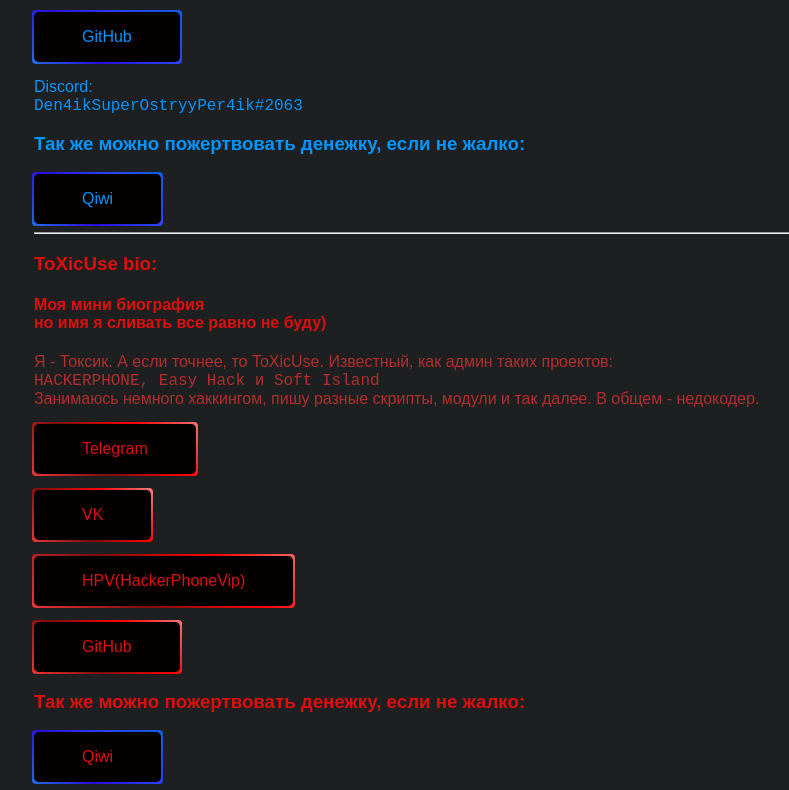
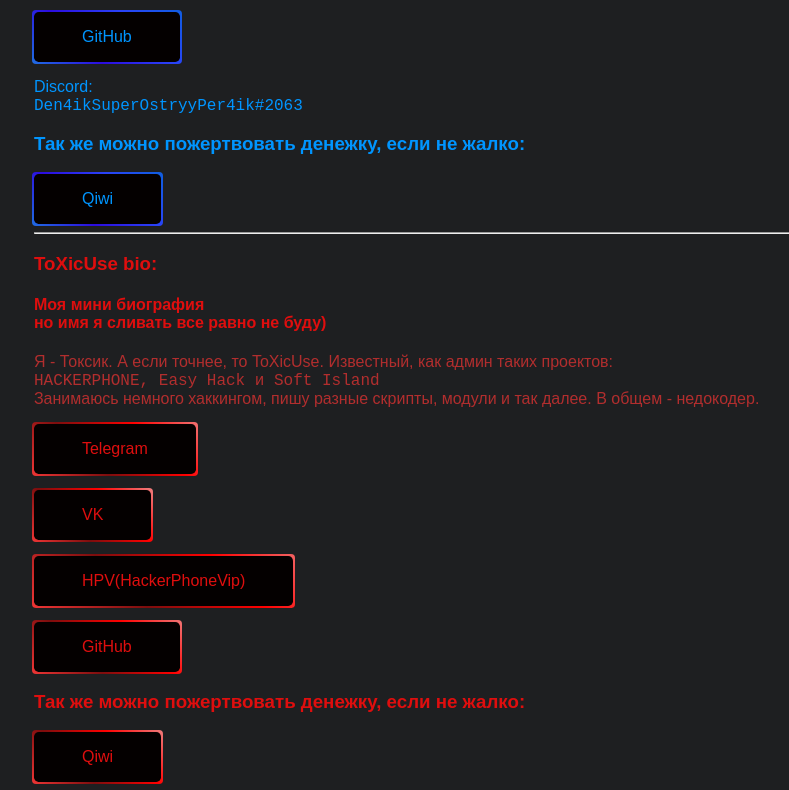
Before and after one commit to Den4ikSuperOstryyPer4ik/html-my-bio-site, a plain HTML site: page index.html in a window 1280 px wide. Shown: the part 410-1200 px from the top of the page, without its empty margins (217-1006 px from the left). Drawn offline with Linux system fonts and the light colour scheme; files that its build step writes are made by us from their sources.

Commit message:
Update index.html

```diff
--- a/index.html
+++ b/index.html
@@ -39,7 +39,7 @@
             <a class="btn-tox" href="https://github.com/ToXic2290"><font color="#df0e0e">GitHub</font></a>
             <h3 class="tox">Так же можно пожертвовать денежку, если не жалко:</h3>
             <p></p>
-            <a class="btn" href="https://qiwi.com/n/TOXIC2290"><font color="#df0e0e">Qiwi</font></a>
+            <a class="btn-tox" href="https://qiwi.com/n/TOXIC2290"><font color="#df0e0e">Qiwi</font></a>
         </div>
     </div>
   </body>
```
